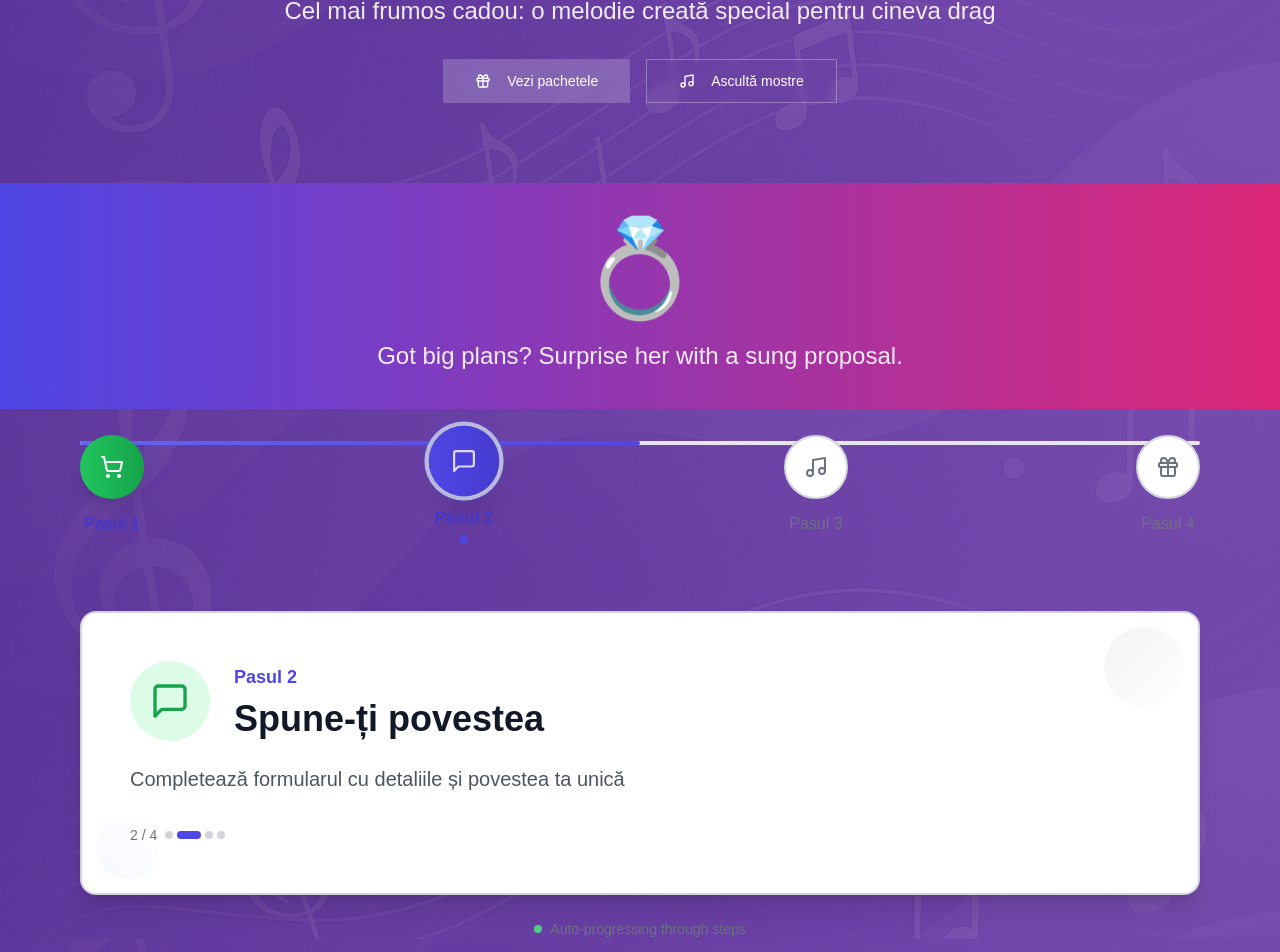
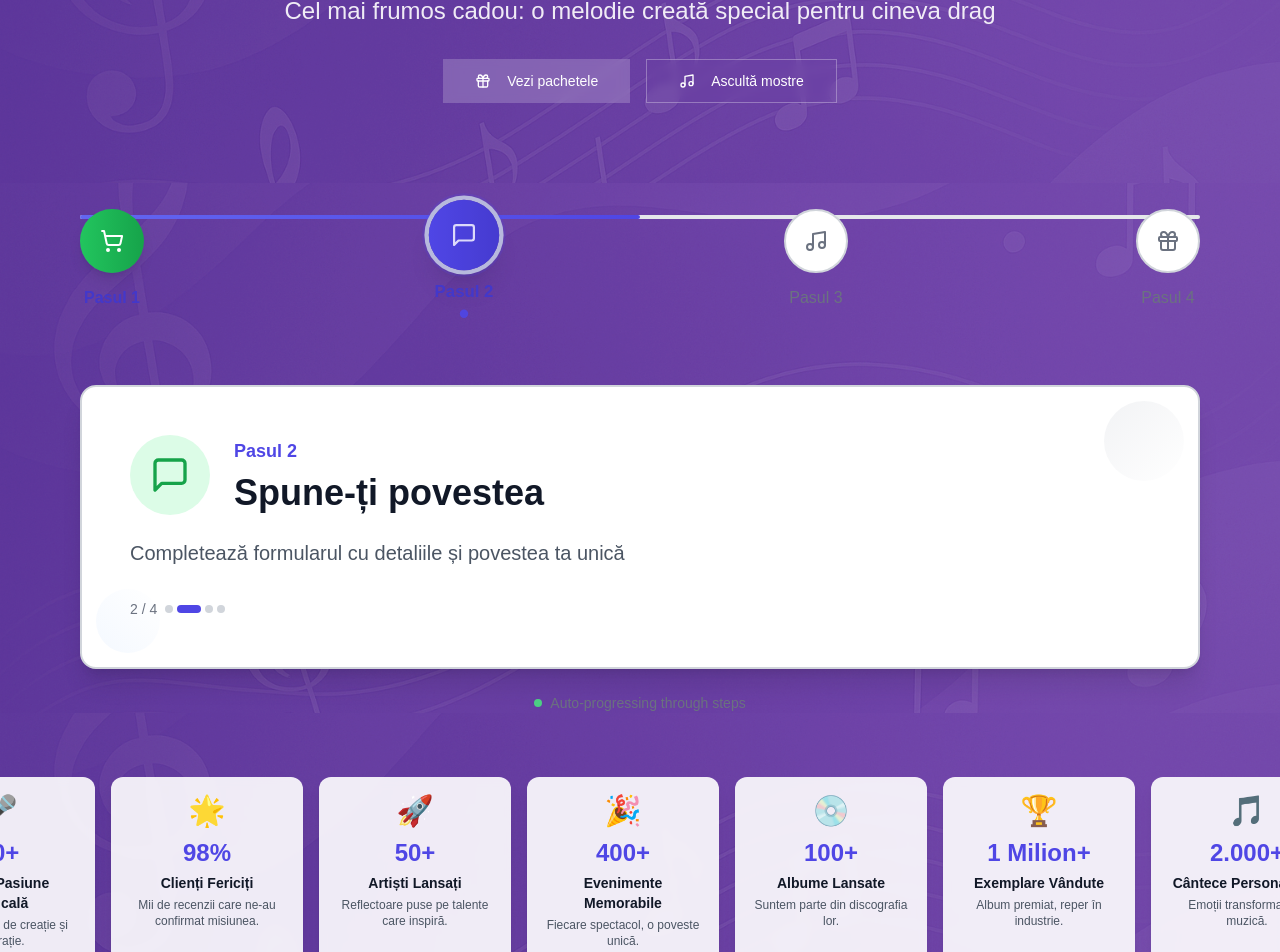
Before and after one commit to Ioioiog/musicgift-melody-maker, a React (Vite) app: page / in a window 1280 px wide. Shown: the part 985-1937 px from the top of the page. Built offline with nearby package versions, Linux system fonts and the light colour scheme.

Commit message:
Remove ScenarioBanner component
Removed the ScenarioBanner component and its usage from the homepage.

```diff
--- a/src/components/ScenarioBanner.tsx
+++ /dev/null
@@ -1,56 +0,0 @@
-import { useEffect, useState } from 'react';
-const scenarios = [{
-  emoji: '🎂',
-  text: "Is it someone special's birthday? Celebrate with lyrics, not just cake!"
-}, {
-  emoji: '💍',
-  text: 'Got big plans? Surprise her with a sung proposal.'
-}, {
-  emoji: '💑',
-  text: 'Years together? Hit play on your love story.'
-}, {
-  emoji: '👩‍👧',
-  text: 'Your mom deserves more than just flowers.'
-}, {
-  emoji: '👰',
-  text: "Want your wedding to stay in the heart's playlist?"
-}, {
-  emoji: '🚗',
-  text: "Just got a new car? Let's start it with rhythm."
-}, {
-  emoji: '🧑‍💼',
-  text: 'Started a new job? Celebrate in style!'
-}, {
-  emoji: '✨',
-  text: 'And for any other "wow!" moment in life – we put it to music.'
-}];
-const ScenarioBanner = () => {
-  const [index, setIndex] = useState(0);
-  const [fade, setFade] = useState(true);
-  useEffect(() => {
-    const interval = setInterval(() => {
-      setFade(false); // Start fade-out
-
-      setTimeout(() => {
-        setIndex(prev => (prev + 1) % scenarios.length);
-        setFade(true); // Fade in new content
-      }, 500);
-    }, 4000);
-    return () => clearInterval(interval);
-  }, []);
-  const {
-    emoji,
-    text
-  } = scenarios[index];
-  return <section className="bg-gradient-to-r from-purple-600 to-pink-600 text-white mx-0 px-0 py-[37px]">
-      <div className="max-w-4xl mx-auto px-4 text-center">
-        <div className={`transition-opacity duration-500 ${fade ? 'opacity-100' : 'opacity-0'}`}>
-          <div className="text-6xl md:text-8xl mb-6 scenario-emoji">{emoji}</div>
-          <p className="text-xl md:text-2xl opacity-90 scenario-message max-w-3xl mx-auto leading-relaxed">
-            {text}
-          </p>
-        </div>
-      </div>
-    </section>;
-};
-export default ScenarioBanner;
--- a/src/pages/Index.tsx
+++ b/src/pages/Index.tsx
@@ -7,7 +7,6 @@ import ScenarioHero from "@/components/ScenarioHero";
 import AnimatedStepFlow from "@/components/AnimatedStepFlow";
 import TestimonialSlider from "@/components/TestimonialSlider";
 import ImpactCards from "@/components/ImpactCards";
-import ScenarioBanner from "@/components/ScenarioBanner";
 import { Button } from "@/components/ui/button";
 import { useLanguage } from "@/contexts/LanguageContext";
 import { Link } from "react-router-dom";
@@ -38,14 +37,6 @@ const Index = () => {
         <div className="absolute inset-0 bg-black/20"></div>
         <div className="relative z-10">
           <ScenarioHero />
-        </div>
-      </div>
-
-      {/* Scenario Banner */}
-      <div className="relative overflow-hidden" style={backgroundStyle}>
-        <div className="absolute inset-0 bg-black/20"></div>
-        <div className="relative z-10">
-          <ScenarioBanner />
         </div>
       </div>
 
```
